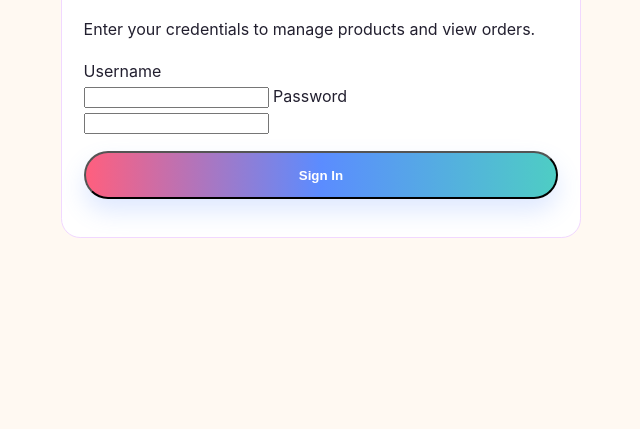
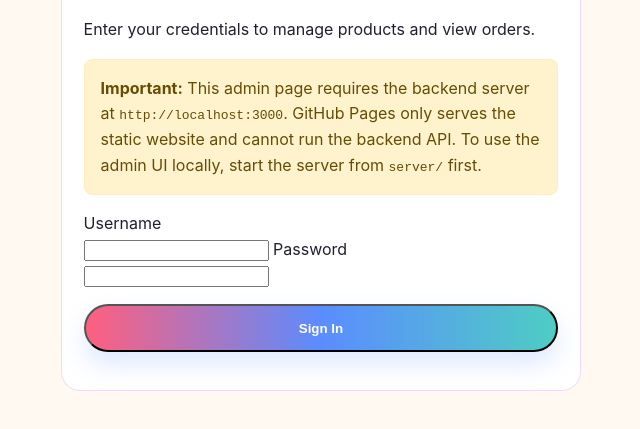
Before and after one commit to micciarellijayden123-tech/Ingodspresence, a plain HTML site: page admin-login.html in a window 1280 px wide. Shown: the part 137-566 px from the top of the page, without its empty margins (319-959 px from the left). Drawn offline with Linux system fonts and the light colour scheme.

Commit message:
Update testimonial attribution and add backend deployment docs

```diff
--- a/admin-login.html
+++ b/admin-login.html
@@ -11,6 +11,11 @@
       <div class="feature-card" style="max-width: 520px; margin: 0 auto;">
         <h2>Admin Login</h2>
         <p>Enter your credentials to manage products and view orders.</p>
+        <div style="background:#fff3cd; color:#664d03; border:1px solid #ffeeba; padding:1rem; margin-bottom:1rem; border-radius:8px;">
+          <strong>Important:</strong> This admin page requires the backend server at <code>http://localhost:3000</code>.
+          GitHub Pages only serves the static website and cannot run the backend API.
+          To use the admin UI locally, start the server from <code>server/</code> first.
+        </div>
         <form id="login-form">
           <label>Username<br /><input id="admin-user" required /></label>
           <label>Password<br /><input id="admin-pass" type="password" required /></label>
```
Also changed, not shown: index.html (+1 -1 lines), README-deploy.md (added), 1 other file.
